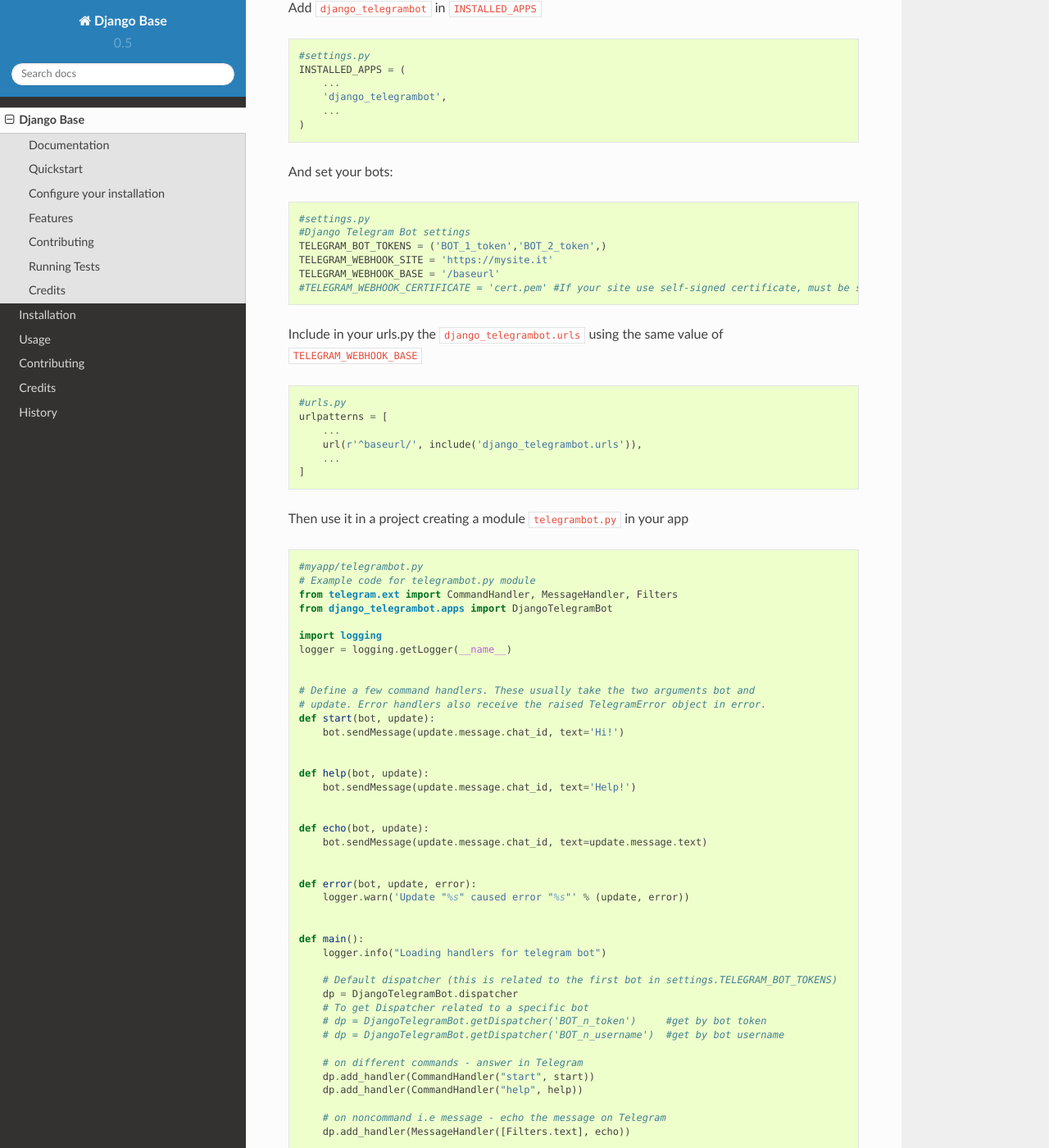
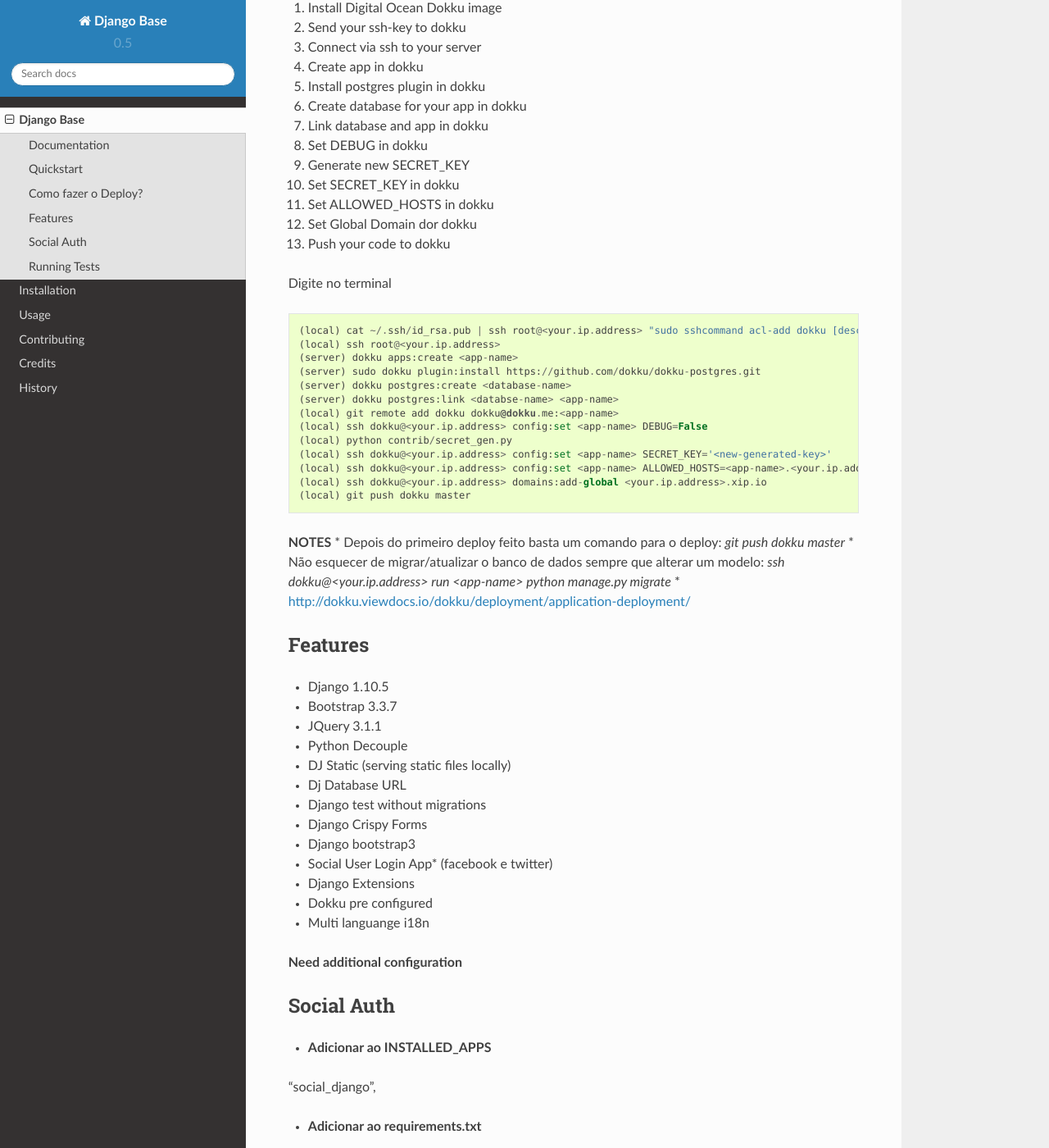
Before and after one commit to tyagow/tetyassistente, a Sphinx documentation site: the page built from docs/readme.rst, in a window 1280 px wide and 1400 px high, scrolled down 904 px. Shown: the whole window at 82% size. Built offline with Sphinx 7.4.7 and the Read the Docs theme 2.0.0, drawn with Linux system fonts in a browser that asks for light colours; some of the changed text lies outside the part shown.

Commit message:
Docs readme.rst update

```diff
--- a/docs/readme.rst
+++ b/docs/readme.rst
@@ -39,100 +39,96 @@
     python manage.py runserver
 
 
-Configure your installation
+Como fazer o Deploy?
 ---------------------------
 
-Add ``django_telegrambot`` in ``INSTALLED_APPS`` ::
+1. Install Digital Ocean Dokku image
+2. Send your ssh-key to dokku
+3. Connect via ssh to your server
+4. Create app in dokku
+5. Install postgres plugin in dokku
+6. Create database for your app in dokku
+7. Link database and app in dokku
+8. Set DEBUG in dokku
+9. Generate new SECRET_KEY
+10. Set SECRET_KEY in dokku
+11. Set ALLOWED_HOSTS in dokku
+12. Set Global Domain dor dokku
+13. Push your code to dokku
 
-       #settings.py
-       INSTALLED_APPS = (
-           ...
-           'django_telegrambot',
-           ...
-       )
+Digite no terminal ::
 
-And set your bots::
-
-        #settings.py
-        #Django Telegram Bot settings
-        TELEGRAM_BOT_TOKENS = ('BOT_1_token','BOT_2_token',)
-        TELEGRAM_WEBHOOK_SITE = 'https://mysite.it'
-        TELEGRAM_WEBHOOK_BASE = '/baseurl'
-        #TELEGRAM_WEBHOOK_CERTIFICATE = 'cert.pem' #If your site use self-signed certificate, must be set with location of your public key certificate. (More info at https://core.telegram.org/bots/self-signed )
+    (local) cat ~/.ssh/id_rsa.pub | ssh root@<your.ip.address> "sudo sshcommand acl-add dokku [description]"
+    (local) ssh root@<your.ip.address>
+    (server) dokku apps:create <app-name>
+    (server) sudo dokku plugin:install https://github.com/dokku/dokku-postgres.git
+    (server) dokku postgres:create <database-name>
+    (server) dokku postgres:link <databse-name> <app-name>
+    (local) git remote add dokku dokku@dokku.me:<app-name>
+    (local) ssh dokku@<your.ip.address> config:set <app-name> DEBUG=False
+    (local) python contrib/secret_gen.py
+    (local) ssh dokku@<your.ip.address> config:set <app-name> SECRET_KEY='<new-generated-key>'
+    (local) ssh dokku@<your.ip.address> config:set <app-name> ALLOWED_HOSTS=<app-name>.<your.ip.address>.xip.io
+    (local) ssh dokku@<your.ip.address> domains:add-global <your.ip.address>.xip.io
+    (local) git push dokku master
 
 
-Include in your urls.py the ``django_telegrambot.urls`` using the same value of ``TELEGRAM_WEBHOOK_BASE`` ::
-
-        #urls.py
-        urlpatterns = [
-            ...
-            url(r'^baseurl/', include('django_telegrambot.urls')),
-            ...
-        ]
-
-Then use it in a project creating a module ``telegrambot.py`` in your app ::
-
-        #myapp/telegrambot.py
-        # Example code for telegrambot.py module
-        from telegram.ext import CommandHandler, MessageHandler, Filters
-        from django_telegrambot.apps import DjangoTelegramBot
-
-        import logging
-        logger = logging.getLogger(__name__)
-
-
-        # Define a few command handlers. These usually take the two arguments bot and
-        # update. Error handlers also receive the raised TelegramError object in error.
-        def start(bot, update):
-            bot.sendMessage(update.message.chat_id, text='Hi!')
-
-
-        def help(bot, update):
-            bot.sendMessage(update.message.chat_id, text='Help!')
-
-
-        def echo(bot, update):
-            bot.sendMessage(update.message.chat_id, text=update.message.text)
-
-
-        def error(bot, update, error):
-            logger.warn('Update "%s" caused error "%s"' % (update, error))
-
-
-        def main():
-            logger.info("Loading handlers for telegram bot")
-
-            # Default dispatcher (this is related to the first bot in settings.TELEGRAM_BOT_TOKENS)
-            dp = DjangoTelegramBot.dispatcher
-            # To get Dispatcher related to a specific bot
-            # dp = DjangoTelegramBot.getDispatcher('BOT_n_token')     #get by bot token
-            # dp = DjangoTelegramBot.getDispatcher('BOT_n_username')  #get by bot username
-
-            # on different commands - answer in Telegram
-            dp.add_handler(CommandHandler("start", start))
-            dp.add_handler(CommandHandler("help", help))
-
-            # on noncommand i.e message - echo the message on Telegram
-            dp.add_handler(MessageHandler([Filters.text], echo))
-
-            # log all errors
-            dp.add_error_handler(error)
-
-            # log all errors
-            dp.addErrorHandler(error)
-
+**NOTES**
+* Depois do primeiro deploy feito basta um comando para o deploy:
+`git push dokku master`
+* Não esquecer de migrar/atualizar o banco de dados sempre que alterar um modelo:
+`ssh dokku@<your.ip.address> run <app-name> python manage.py migrate`
+* http://dokku.viewdocs.io/dokku/deployment/application-deployment/
 
 
 Features
 --------
 
-* Multiple bots
+* Django 1.10.5
+* Bootstrap 3.3.7
+* JQuery 3.1.1
+* Python Decouple
+* DJ Static (serving static files locally)
+* Dj Database URL
+* Django test without migrations
+* Django Crispy Forms
+* Django bootstrap3
+* Social User Login App* (facebook e twitter)
+* Django Extensions
+* Dokku pre configured
+* Multi languange i18n
 
-Contributing
+**Need additional configuration**
+
+Social Auth
 ------------
 
-Patches and bug reports are welcome, just please keep the style consistent with the original source.
+* **Adicionar ao INSTALLED_APPS**
+'social_django',
 
+* **Adicionar ao requirements.txt**
+social-auth-app-django
+
+* **Adicionar ao urls.py**
+    url('', include('social_django.urls', namespace='social'))
+
+* **Adicionar ao MIDDLEWARE_CLASSES**
+    'social_django.middleware.SocialAuthExceptionMiddleware',
+
+* **Adicionar ao TEMPLATES**
+                'social_django.context_processors.backends',
+                'social_django.context_processors.login_redirect',
+
+* **Configurar variaveis no .env**
+
+SOCIAL_AUTH_TWITTER_KEY=
+SOCIAL_AUTH_TWITTER_SECRET=
+SOCIAL_AUTH_FACEBOOK_KEY=
+SOCIAL_AUTH_FACEBOOK_SECRET=
+
+* **Configurar o HOST no App do Facebook**
+
+* **Uncomment buttons to social login in registration/login.html**
 Running Tests
 --------------
 
@@ -143,16 +139,3 @@
     source <YOURVIRTUALENV>/bin/activate
     (myenv) $ pip install -r requirements-test.txt
     (myenv) $ python runtests.py
-
-Credits
----------
-Required package:
-* `Python Telegram Bot`_
-
-.. _`Python Telegram Bot`: https://github.com/python-telegram-bot/python-telegram-bot
-
-Tools used in rendering this package:
-
-*  Cookiecutter_
-
-.. _Cookiecutter: https://github.com/audreyr/cookiecutter
```
Also changed, not shown: 1 other file.
